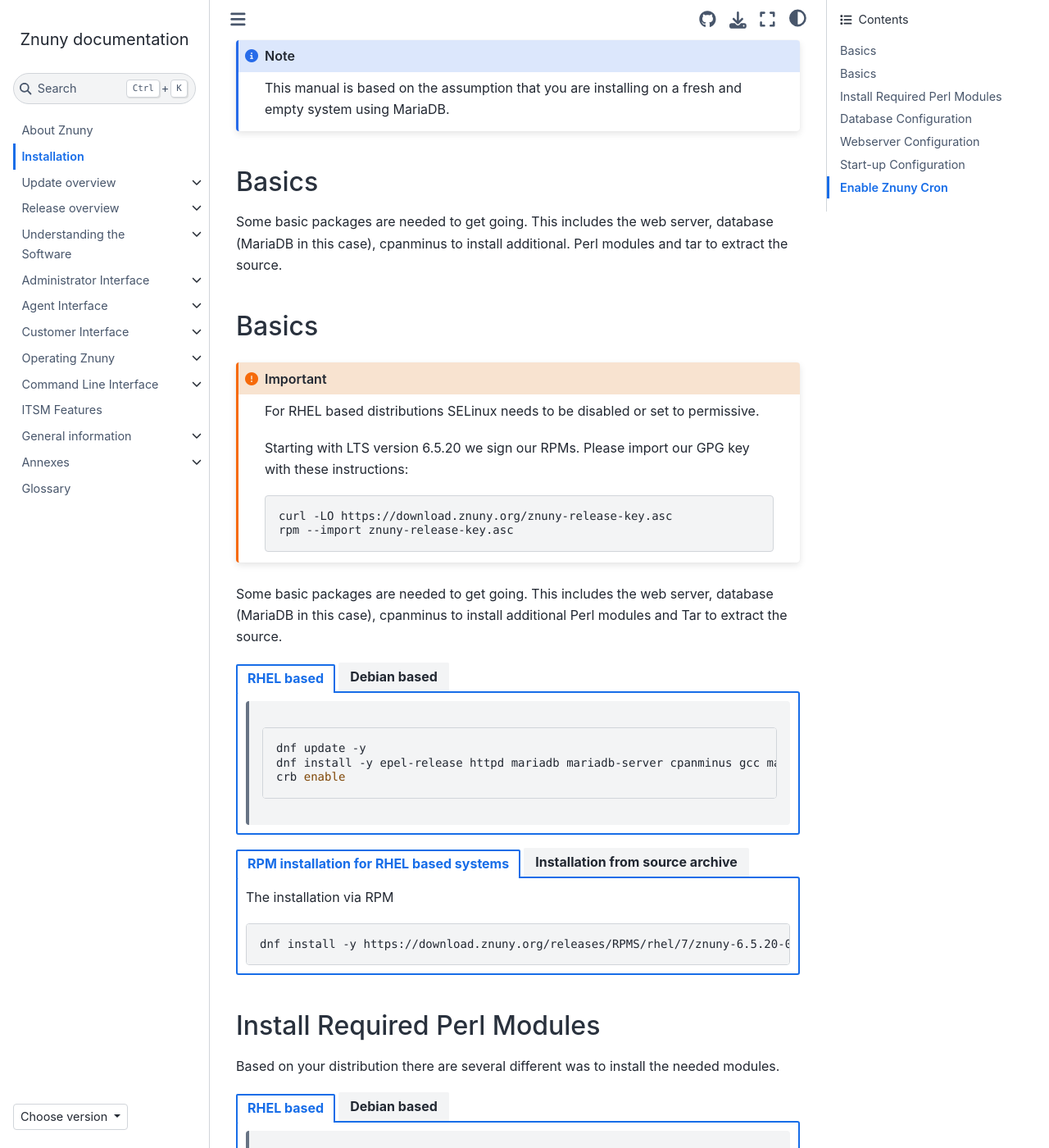
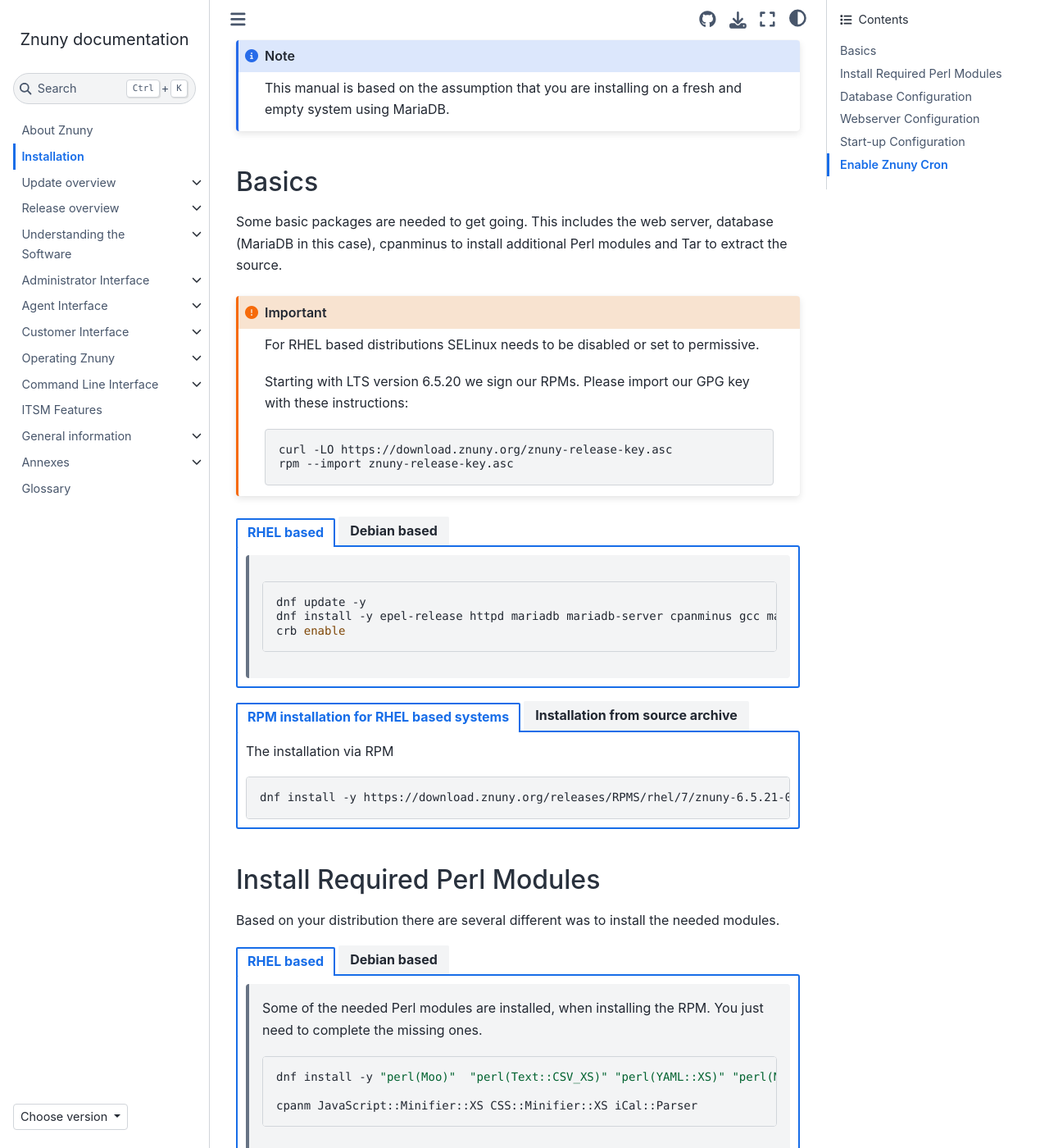
Before and after one commit to znuny/manual, a Sphinx documentation site: the page built from source/releases/installupdate/install.rst, in a window 1280 px wide and 1400 px high, scrolled down 304 px. Shown: the whole window at 82% size. Built offline with Sphinx 7.4.7 and the Sphinx Book theme 1.1.4, drawn with Linux system fonts in a browser that asks for light colours.

Commit message:
Release of Znuny LTS 6.5.21

```diff
--- a/source/admin/authentication/two_factor/index.rst
+++ b/source/admin/authentication/two_factor/index.rst
@@ -13,7 +13,7 @@
 2FA Setup
 *********
 
-To activate this, you must go to the system configuaration in the administrator area, and navigate to **Core⇾Auth⇾(Agent or Customer)⇾TwoFactor**. The module is called GoogleAuthenticator, but complies to `RFC 6238 <https://www.rfc-editor.org/rfc/rfc6238>`_ and works with compliant software token generators.
+To activate this, you must go to the system configuaration in the administrator area, and navigate to **Core⇾Auth⇾(Agent or Customer)⇾TwoFactor**. The module is called GoogleAuthenticator, but complies to `RFC 6238 <https://www.rfc-editor.org/info/rfc6238>`_ and works with compliant software token generators.
 
 Once activated, unless your administrator should manually generate the shared secret for the users, navigate to **Frontend⇾Agent⇾View⇾Preferences** and enable the preference module. Do this in ``PreferencesGroups###GoogleAuthenticatorSecretKey`` by setting it to **Active => 1**.
 
--- a/source/releases/index.rst
+++ b/source/releases/index.rst
@@ -20,6 +20,7 @@
 .. toctree::
    :maxdepth: 1
 
+   6_5_21/index
    6_5_20/index
    6_5_19/index
    6_5_18/index
--- a/source/releases/installupdate/install.rst
+++ b/source/releases/installupdate/install.rst
@@ -19,11 +19,7 @@
 ******
 
 Some basic packages are needed to get going.
-This includes the web server, database (MariaDB in this case), cpanminus to install additional.
-Perl modules and tar to extract the source.
-
-Basics
-******
+This includes the web server, database (MariaDB in this case), cpanminus to install additional Perl modules and Tar to extract the source.
 
 .. important::
 
@@ -35,10 +31,6 @@
 
       curl -LO https://download.znuny.org/znuny-release-key.asc
       rpm --import znuny-release-key.asc
-
-
-Some basic packages are needed to get going.
-This includes the web server, database (MariaDB in this case), cpanminus to install additional Perl modules and Tar to extract the source.
 
 .. tab-set::
   :sync-group: distribution
@@ -69,7 +61,7 @@
 
     .. code-block:: bash
 
-      dnf install -y https://download.znuny.org/releases/RPMS/rhel/7/znuny-6.5.20-01.noarch.rpm
+      dnf install -y https://download.znuny.org/releases/RPMS/rhel/7/znuny-6.5.21-01.noarch.rpm
 
   .. tab-item:: Installation from source archive
 
@@ -83,7 +75,7 @@
 
       # Optional: verify the checksum of the downloaded version
       curl -LO https://download.znuny.org/releases/znuny-latest-6.5.tar.gz.sha256
-      sha256sum -c znuny-latest.tar-5.6.gz.sha256
+      sha256sum -c znuny-latest-6.5.tar.gz.sha256
 
       # Optional: verify the GPG signature for the downloaded version, the import is only required once
       curl -LO https://download.znuny.org/znuny-release-key.asc
@@ -92,10 +84,10 @@
       gpg --verify znuny-latest-6.5.tar.gz.asc znuny-latest-6.5.tar.gz
 
       # Extract
-      tar xfz znuny-latest-6.5.20.tar.gz
+      tar xfz znuny-latest-6.5.tar.gz
 
       # Create a symlink
-      ln -s /opt/znuny-6.5.20 /opt/otrs
+      ln -s /opt/znuny-6.5.21 /opt/otrs
 
       # Add user for RHEL
       useradd -d /opt/otrs -c 'Znuny user' -g apache -s /bin/bash -M -N otrs
```
Also changed, not shown: source/releases/6_5_21/index.rst (added, +34 -0 lines), source/releases/installupdate/patchlevelupdate.rst (+10 -10 lines).
